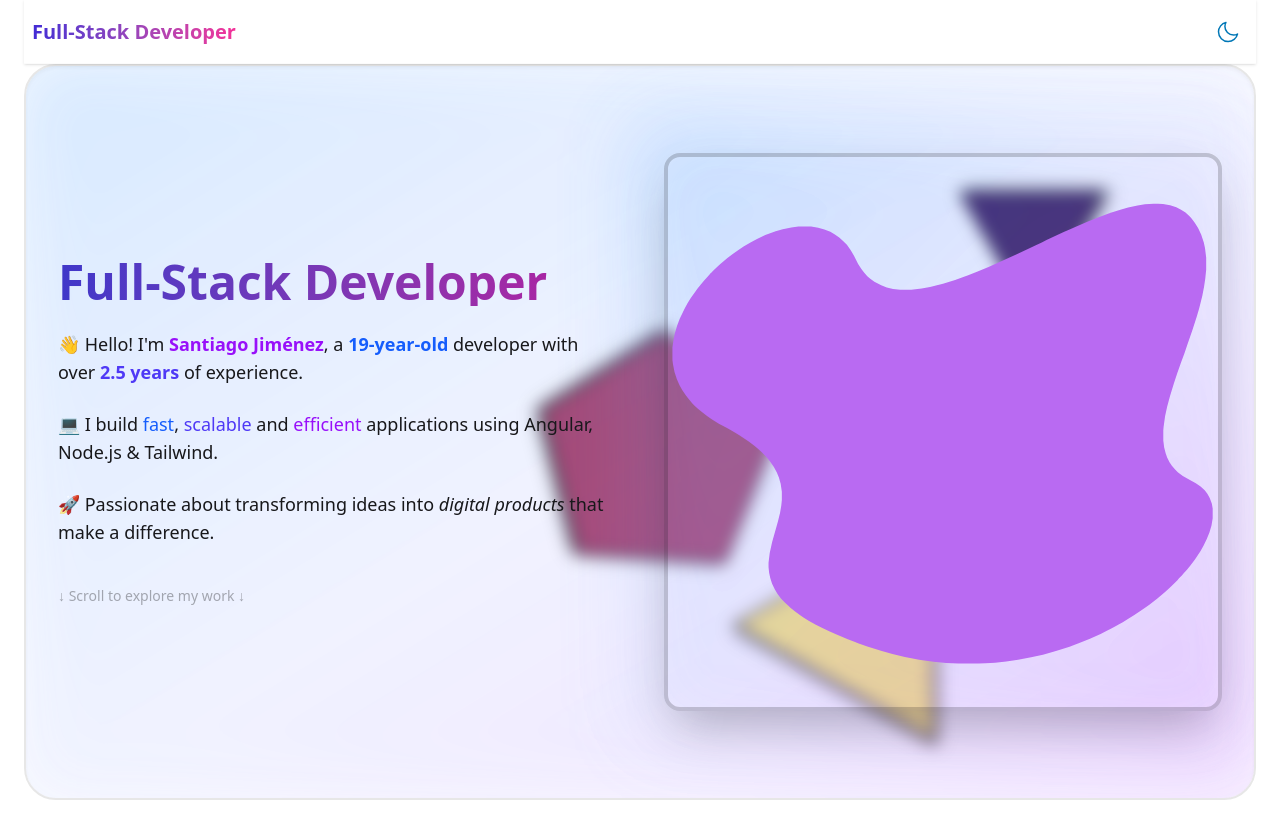
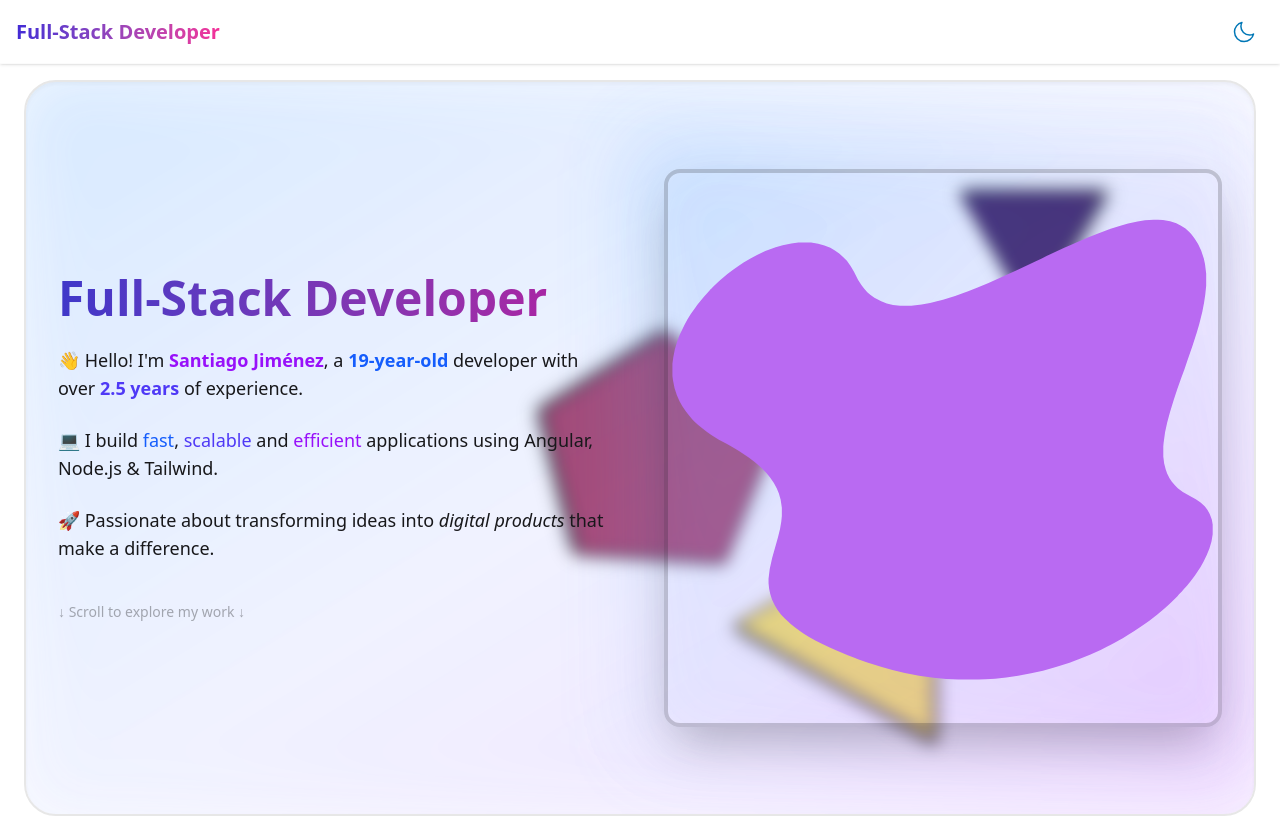
Before and after one commit to SantiagoJR-py/portfolio, an Angular app: page / in a window 1280 px wide. Shown: the top 816 px of the page. Built offline with nearby package versions, Linux system fonts and the light colour scheme.

Commit message:
Update home.html and navbar.html

```diff
--- a/src/app/components/home/home.html
+++ b/src/app/components/home/home.html
@@ -1,5 +1,5 @@
 <!-- home.component.html -->
-<div class="min-h-screen w-screen sm:p-6 p-4 py-0 sm:py-0 relative bg-base-100 transition-colors duration-300 overflow-x-hidden">
+<div class="min-h-screen w-screen sm:p-6 p-4 py-0 sm:py-0 relative bg-base-100 transition-colors duration-300 overflow-x-hidden mt-20">
   <app-navbar
     [isDarkTheme]="isDarkTheme"
     (themeToggled)="toggleTheme()">
--- a/src/app/shared/navbar/navbar.html
+++ b/src/app/shared/navbar/navbar.html
@@ -1,13 +1,15 @@
-<div class="navbar backdrop-blur-sm sticky top-0 z-50 shadow-sm border-b border-base-200/50">
+<div class="navbar backdrop-blur-sm fixed top-0 left-0 w-full z-50 px-4 shadow-sm border-b border-base-200/50">
   <div class="flex-1">
-    <span class="font-bold text-xl bg-gradient-to-r from-primary to-secondary bg-clip-text text-transparent">Full-Stack Developer</span>
+    <span class="font-bold text-xl bg-gradient-to-r from-primary to-secondary bg-clip-text text-transparent">
+      Full-Stack Developer
+    </span>
   </div>
   <div class="flex-none">
     <label class="swap swap-rotate btn btn-ghost btn-circle hover:bg-base-200/50 transition-all">
       @if (isDarkTheme) {
-        <img src="svg/sun.svg" alt="Sun">
-      }@else {
-        <img src="svg/moon.svg" alt="Moon">
+        <img src="svg/sun.svg" alt="Sun" />
+      } @else {
+        <img src="svg/moon.svg" alt="Moon" />
       }
       <input type="checkbox" (change)="toggleTheme()" [checked]="isDarkTheme" class="theme-controller" />
     </label>
```
